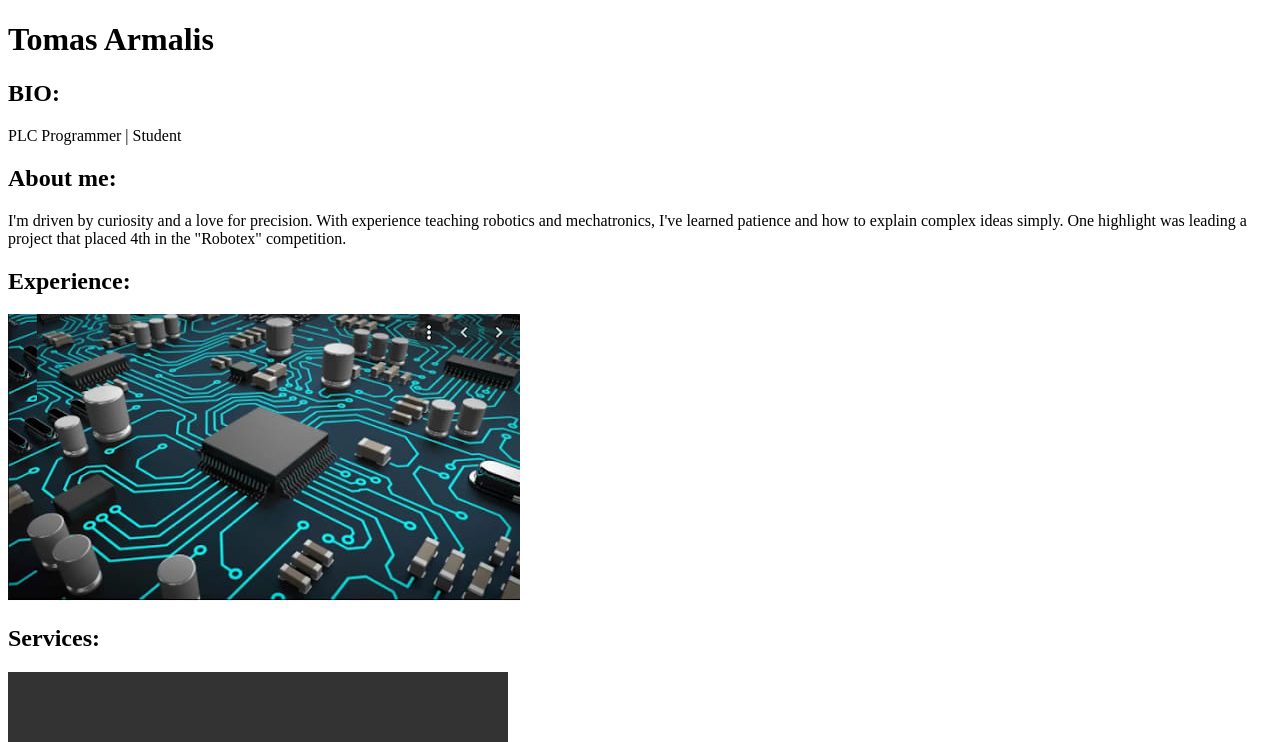
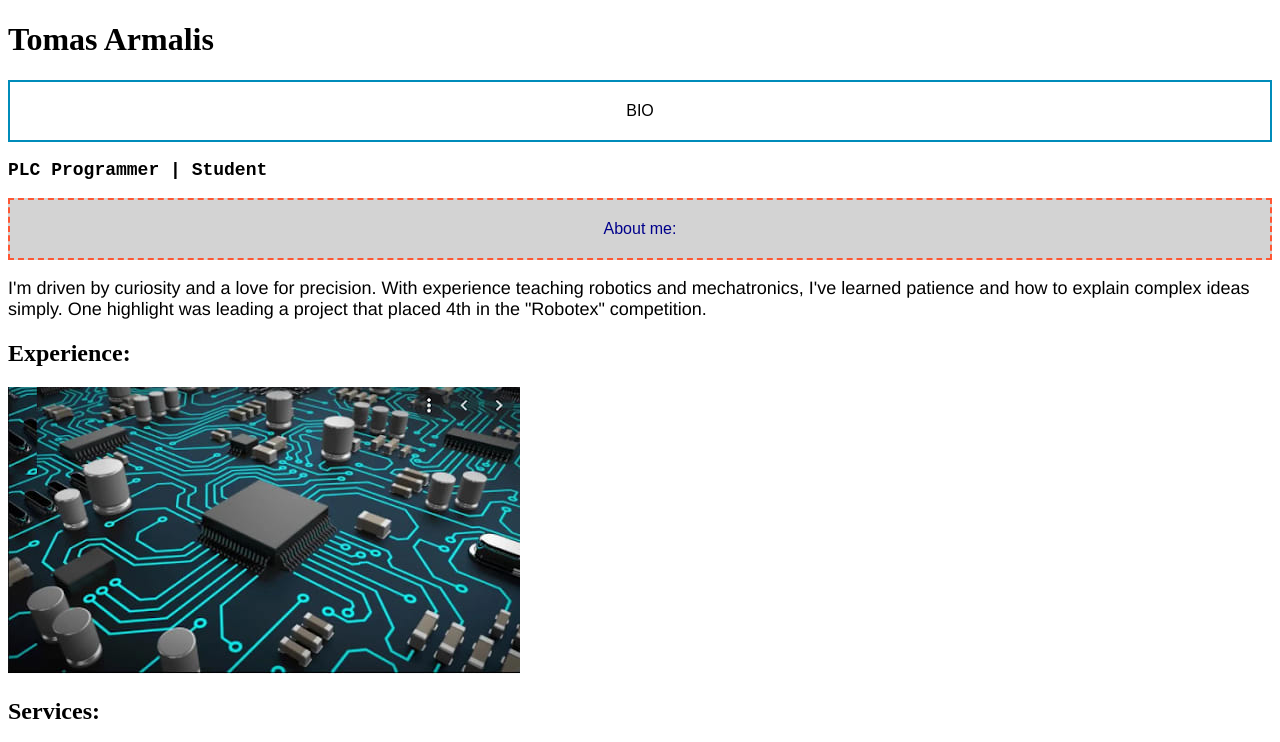
Before and after one commit to T0M4S4S/-Tomukas-, a plain HTML site: page index.html in a window 1280 px wide. Shown: the top 742 px of the page. Drawn offline with Linux system fonts and the light colour scheme; grey boxes are pictures that could not be loaded.

Commit message:
Add files via upload

```diff
--- a/index.html
+++ b/index.html
@@ -4,19 +4,19 @@
 <head>
     <meta charset="UTF-8">
     <title>Tinklalapis</title>
-    <link rel="stylesheet" href="styles.css">
+    <link rel="stylesheet" href="style1.css">
 </head>
 <body>
     <header>
         <h1>Tomas Armalis</h1>
     </header>
     <main>
-        <section id="bio">
-            <h2>BIO:</h2>
+        <div class="bio">
+            <button class = "button1"> BIO </button>
             <p>PLC Programmer | Student</p>
-        </section>
-        <section id="about-me">
-            <h2>About me:</h2>
+        </div>
+        <section class="about-me">
+            <button class = "button2"> About me:</button>
             <p>I'm driven by curiosity and a love for precision. With experience teaching robotics and mechatronics, I've learned patience and how to explain complex ideas simply. One highlight was leading a project that placed 4th in the "Robotex" competition.</p>
         </section>
         <section id="experience">
@@ -41,6 +41,10 @@
                 <source src="How to use rosin when soldering.mp3" type="audio/ogg">
             </audio>
         </section>
+        <section class = "light-theme">
+            <button id = "themeToggle">Tamsus</button>
+        </section>
     </main>
 </body>
+<script src="script2.js"></script>
 </html>
--- /dev/null
+++ b/script2.js
@@ -0,0 +1,15 @@
+// script.js
+const themeToggle = document.getElementById('themeToggle');
+const body = document.body;
+
+themeToggle.addEventListener('click', () => {
+
+    body.classList.toggle('dark-theme');
+    body.classList.toggle('light-theme');
+
+    if (body.classList.contains('dark-theme')) {
+        themeToggle.textContent = 'Sviesus';
+    } else {
+        themeToggle.textContent = 'Tamsus';
+    }
+});
--- /dev/null
+++ b/style1.css
@@ -0,0 +1,51 @@
+.button1 {
+    width: 100%;
+    padding: 20px;
+    background-color: white;
+    color: black;
+    border: 2px solid #008CBA;
+}
+
+.button1:active {
+    background-color: #008CBA;
+    color: white;
+}
+
+.button2 {
+    width: 100%;
+    padding: 20px;
+    background-color: lightgray;
+    color: darkblue;
+    border: 2px dashed #FF5733;
+}
+
+.button2:hover {
+    background-color: #FF5733;
+    color: white;
+}
+.bio{
+    font-size: large;
+    font-family: 'Courier New', Courier, monospace;
+    font-weight: bold;
+}
+.about-me{
+    font-size: large;
+    font-family: 'Franklin Gothic Medium', 'Arial Narrow', Arial, sans-serif;
+}
+/*---------------------------*/
+body.light-theme {
+    background-color: white;
+    color: black;
+}
+
+button {
+    padding: 10px 20px;
+    font-size: 16px;
+    cursor: pointer;
+}
+
+
+body.dark-theme {
+    background-color: #121212;
+    color: white;
+}
```
